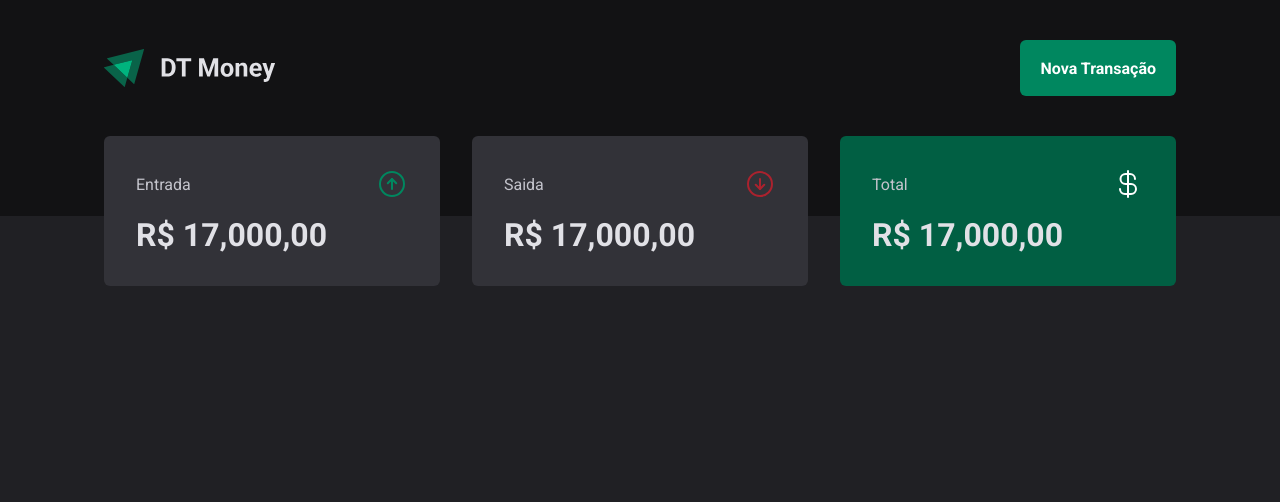
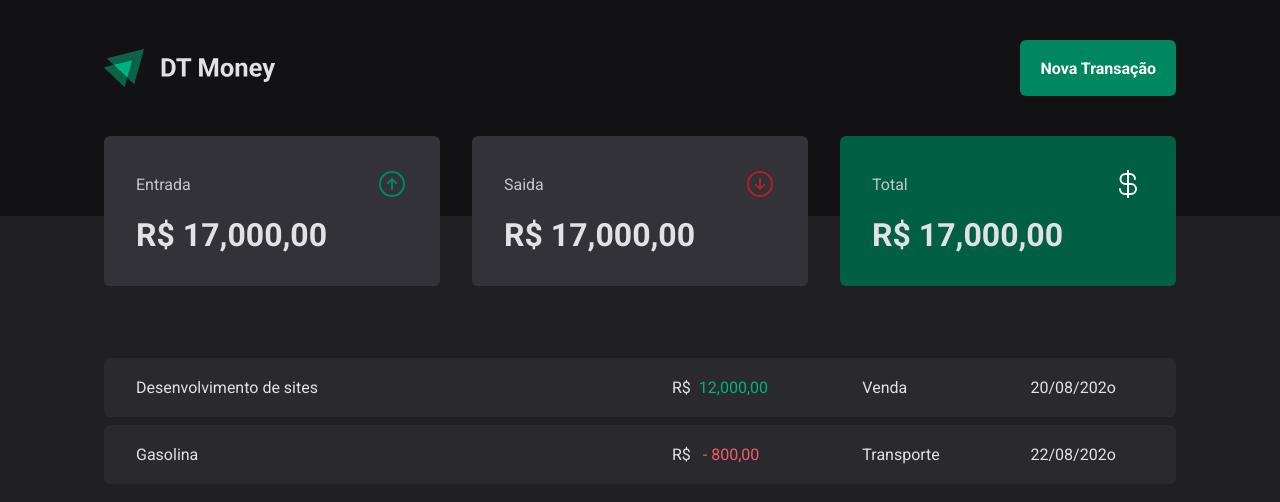
Before and after one commit to markus90souza/website-dtmoney, a React (Vite) app: page / in a window 1280 px wide. Shown: the top 502 px of the page. Built offline with nearby package versions, Linux system fonts and the light colour scheme.

Commit message:
Feat:page - create table summary fro transactions page

```diff
--- a/src/pages/Transactions/index.tsx
+++ b/src/pages/Transactions/index.tsx
@@ -1,12 +1,43 @@
 import { Header } from '../../components/Header'
 import { Summary } from '../../components/Summary'
-import { Container } from './styles'
+import {
+  Container,
+  TransactionsTable,
+  TransactionsTableContainer,
+  Price,
+} from './styles'
 
 const Transactions = () => {
   return (
     <Container>
       <Header />
       <Summary />
+
+      <TransactionsTableContainer>
+        <TransactionsTable>
+          <tbody>
+            <tr>
+              <td>Desenvolvimento de sites</td>
+              <td>
+                R$
+                <Price variant="income">12,000,00</Price>
+              </td>
+              <td>Venda</td>
+              <td>20/08/202o</td>
+            </tr>
+
+            <tr>
+              <td>Gasolina</td>
+              <td>
+                R$
+                <Price variant="outcome"> - 800,00</Price>
+              </td>
+              <td>Transporte</td>
+              <td>22/08/202o</td>
+            </tr>
+          </tbody>
+        </TransactionsTable>
+      </TransactionsTableContainer>
     </Container>
   )
 }
--- a/src/pages/Transactions/styles.ts
+++ b/src/pages/Transactions/styles.ts
@@ -1,3 +1,42 @@
 import styled from 'styled-components'
 
 export const Container = styled.div``
+
+export const TransactionsTableContainer = styled.div`
+  width: 100%;
+  max-width: 1120px;
+  margin: 4rem auto 0;
+  padding: 0 1.5rem;
+`
+
+export const TransactionsTable = styled.table`
+  width: 100%;
+  border-collapse: separate;
+  border-spacing: 0 0.5rem;
+
+  td {
+    background-color: ${({ theme }) => theme['gray-700']};
+    padding: 1.25rem 2rem;
+
+    &:first-child {
+      width: 50%;
+      border-top-left-radius: 6px;
+      border-bottom-left-radius: 6px;
+    }
+
+    &:last-child {
+      border-top-right-radius: 6px;
+      border-bottom-right-radius: 6px;
+    }
+  }
+`
+
+type PriceProps = {
+  variant: 'income' | 'outcome'
+}
+
+export const Price = styled.span<PriceProps>`
+  margin-left: 0.5rem;
+  color: ${({ theme, variant }) =>
+    variant === 'income' ? theme['green-300'] : theme['red-300']};
+`
```
